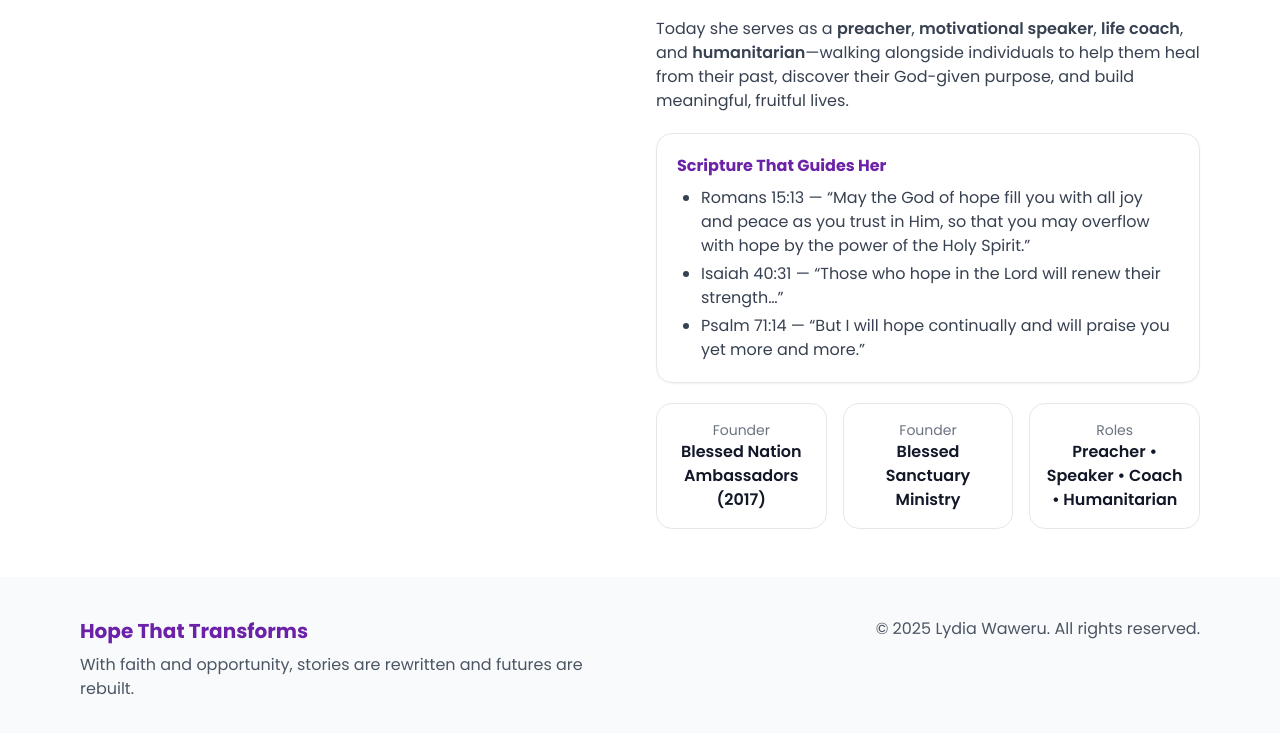
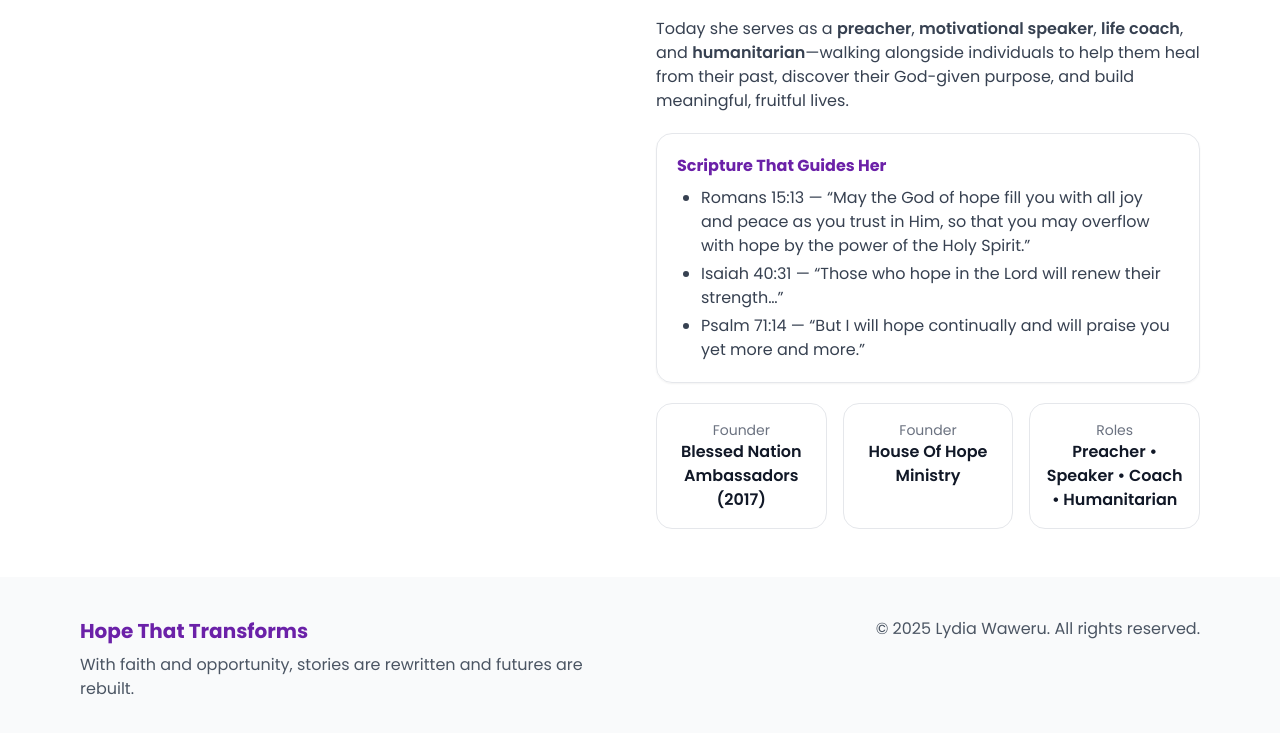
Before and after one commit to mrcharleske/Lydia-Waweru, a plain HTML site: page about.html in a window 1280 px wide. Shown: the part 864-1597 px from the top of the page. Drawn offline with nearby package versions, Linux system fonts and the light colour scheme.

Commit message:
Update about.html

```diff
--- a/about.html
+++ b/about.html
@@ -97,7 +97,7 @@
         </div>
         <div class="rounded-2xl border p-4 text-center">
           <p class="text-sm text-gray-500">Founder</p>
-          <p class="font-semibold">Blessed Sanctuary Ministry</p>
+          <p class="font-semibold">House Of Hope Ministry</p>
         </div>
         <div class="rounded-2xl border p-4 text-center">
           <p class="text-sm text-gray-500">Roles</p>
```
